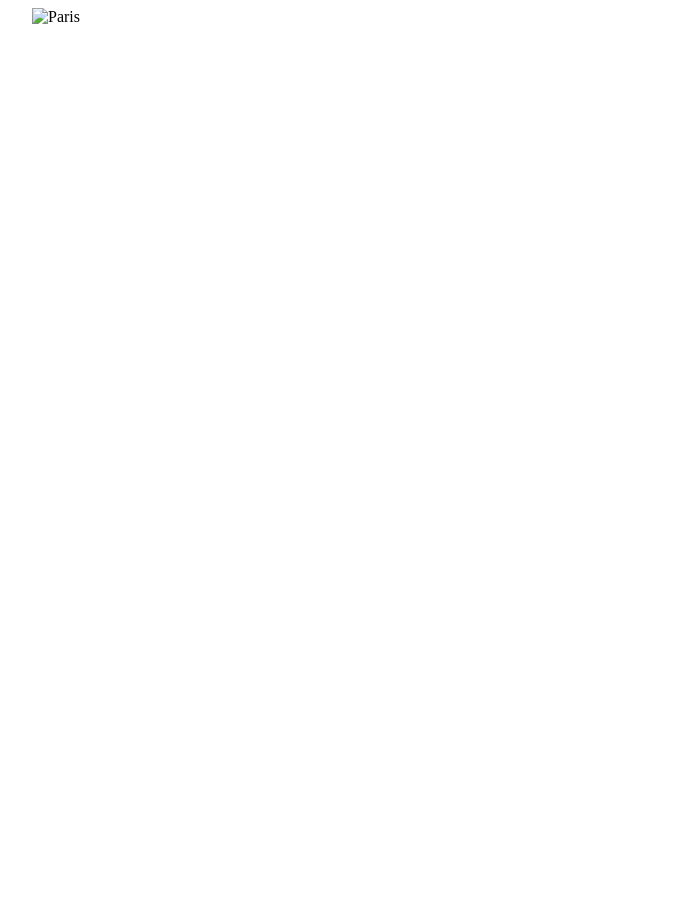
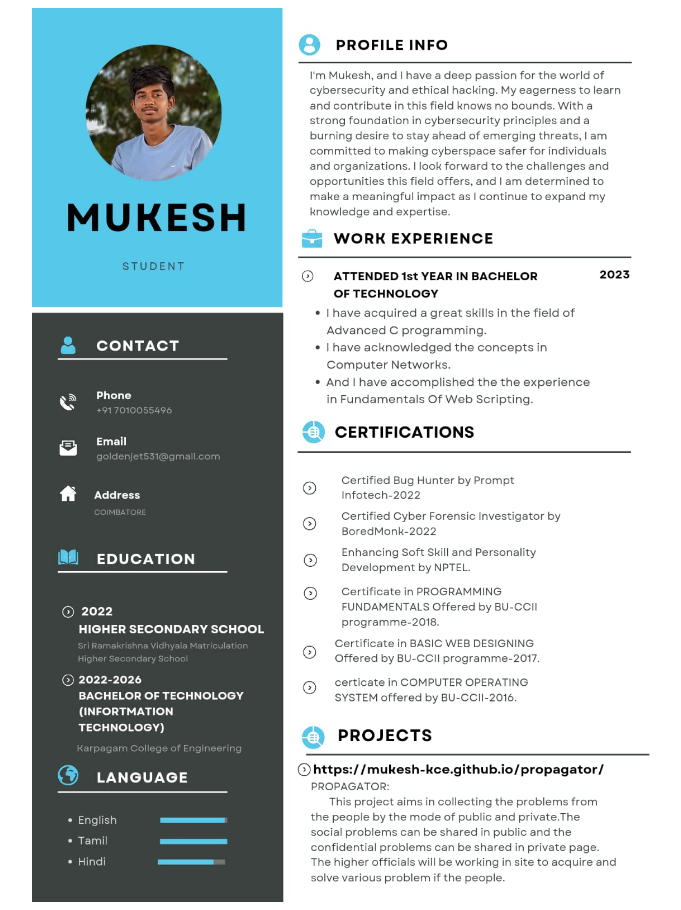
Before and after one commit to monstyne/Resume, a plain HTML site: page index.html in a window 1280 px wide. Shown: the whole page, without its empty margins (292-973 px from the left). Before the commit the page ends 800 px from the top, so only its background shows below. Drawn offline with Linux system fonts and the light colour scheme; the site is published under a folder, as on GitHub Pages, so addresses that start at the root find nothing.

Commit message:
Update index.html

```diff
--- a/index.html
+++ b/index.html
@@ -14,6 +14,6 @@
     </style>
 </head>
 <body>
-    <img src="/RESUME.jpeg" alt="Paris" class="center">
+    <img src="RESUME.jpeg" class="center">
 </body>
 </html>
```
